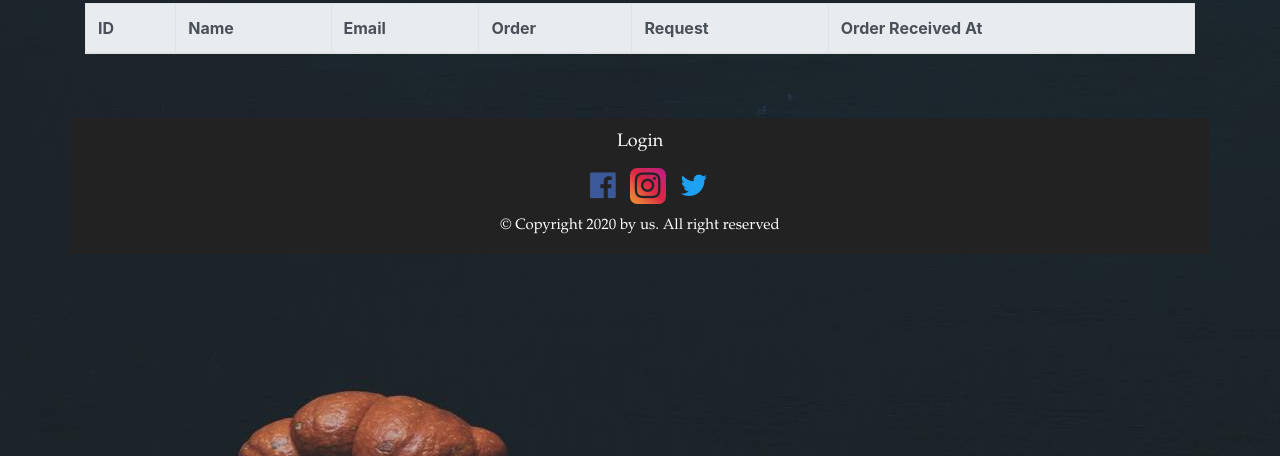
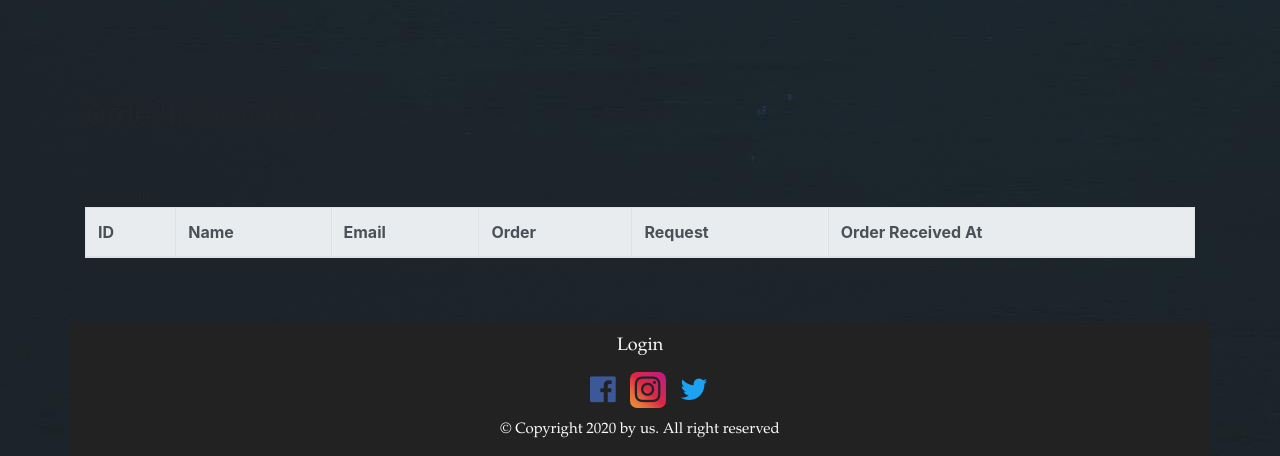
Before and after one commit to Ville-hub/Group9-Web-Project, a PHP site: page /Access/retrieve.php in a window 1280 px wide. Shown: the part 71-527 px from the top of the page. Run offline with PHP 8.4, Linux system fonts and the light colour scheme; data that the repository does not hold is empty.

Commit message:
Update retrieve.php

```diff
--- a/Access/retrieve.php
+++ b/Access/retrieve.php
@@ -1,15 +1,28 @@
 <?php include '..\myheader.php' ?>
 <?php include '..\db.php' ?>
 
+
+
+
+<!DOCTYPE html>
+<html>
+<head>
+
+
 <style>
 h3{
-    color: white;
-    margin: 300px;
+
+    margin-top: 120px;
+    margin-bottom: 50px;
     text-align: left;
-    padding: 90px;
+    padding: 0px;
     }
 
 </style>
+</head>
+<body>
+
+<h3>Order Information</h3>
 
 <?php
 
@@ -63,3 +76,5 @@ $conn->close();
 ?>
 
 <?php include '..\myfooter.php' ?>
+</body>
+</html>
```
